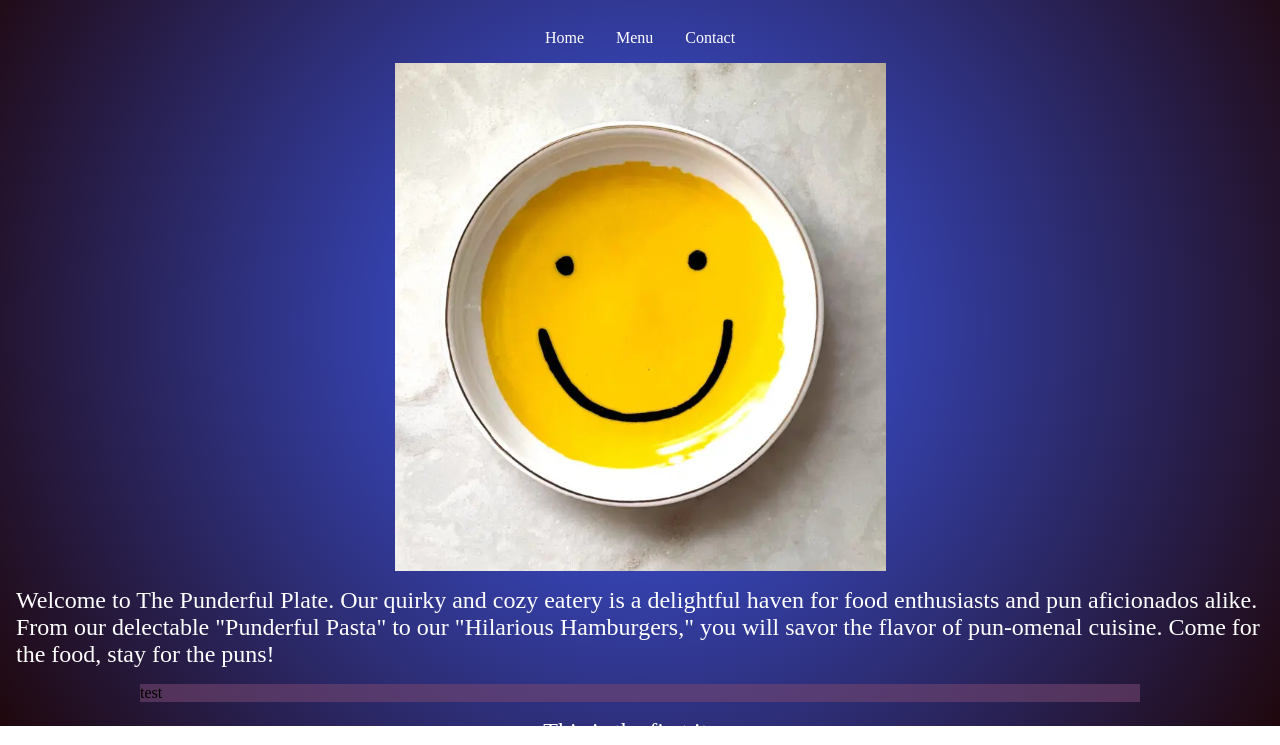
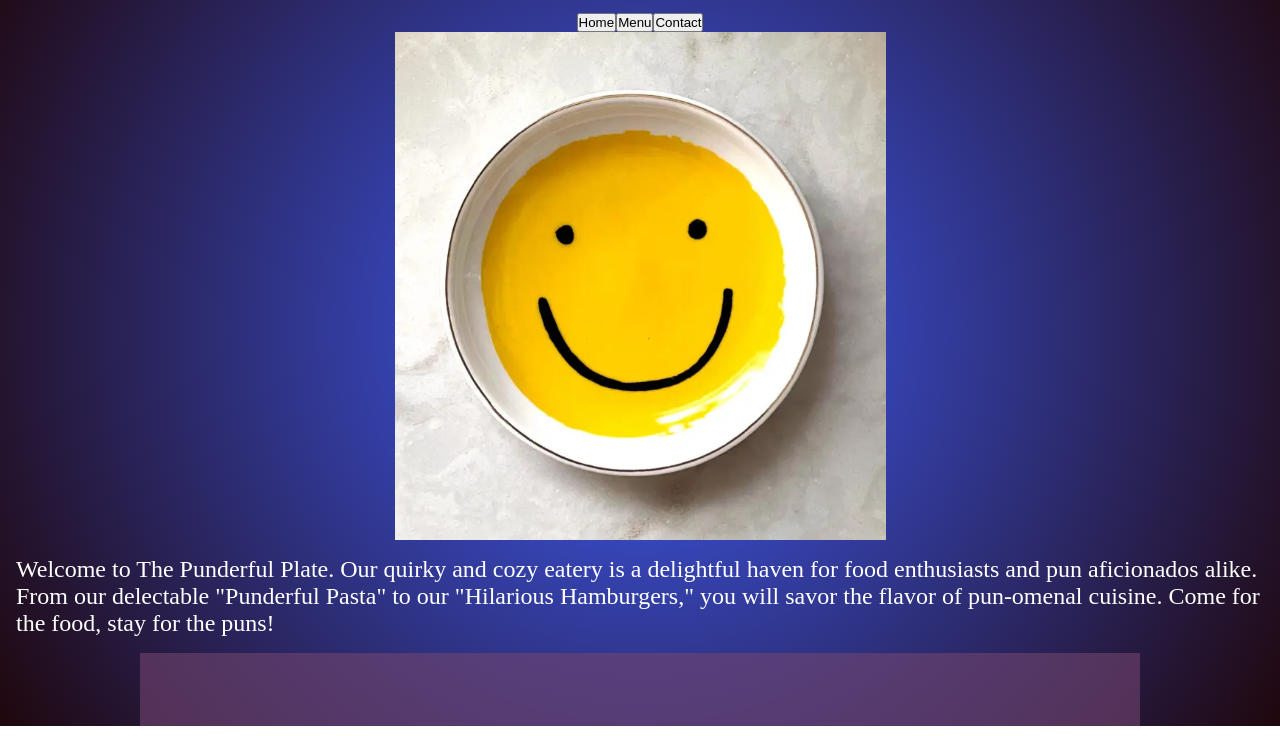
Before and after one commit to t0ntin/restaurant, a website built with webpack: page src/index.html in a window 1280 px wide. Shown: the part 74-819 px from the top of the page. Built offline with nearby package versions, Linux system fonts and the light colour scheme.

Commit message:
Refactored code
Buttons work correctly. Changed li elements to buttons, made code more semantically accurate.

```diff
--- a/src/load-page.js
+++ b/src/load-page.js
@@ -2,80 +2,61 @@ import './style.css';
 import plateImage from './plate.png';
 import { renderMenu } from './menu';
 
-function createHeader() {
+function createHeader(main) {
   const header = document.createElement('header');
+  const nav = document.createElement('nav');
   const title = document.createElement('p');
+
+  main.append(header);
+  header.append(title);
   title.textContent = 'The Punderful Plate';
-  header.append(title);
-  header.appendChild(createNav());
-  return header;
+  header.append(nav);
+  const sectionNames = ['Home', 'Menu', 'Contact'];
+  for (let i = 0; i < 3; i++) {
+    const button = document.createElement('button');
+    button.innerText = sectionNames[i];
+    nav.append(button);
+  }
 }
 
-function createNav() {
-  const nav = document.createElement('nav');
-  nav.append(createNavUl());
-  return nav;
+function createSection(main) {
+  const section = document.createElement('section');
+  main.append(section);
+  return section;
 }
-
-function createNavUl() {
-  const navUl = document.createElement('ul');
-  const liElements = createNavLi();
-  liElements.forEach(li => {
-    navUl.appendChild(li);
-  });
-  return navUl;
-}
-
-function createNavLi() {
-  const navHomeLi = document.createElement('li');
-  navHomeLi.textContent = 'Home';
-
-  const navMenuLi = document.createElement('li');
-  navMenuLi.textContent = 'Menu';
-
-  const navContactLi = document.createElement('li');
-  navContactLi.textContent = 'Contact';
-
-  return [navHomeLi, navMenuLi, navContactLi];
-}
-
-function renderHome(main) {
-  let activePage = {homeIsActive : true};
-  const bodyEl = document.createElement('div');
-  main.append(bodyEl);
-  const plate = new Image();
-  plate.src = plateImage;
-  bodyEl.append(plate);
-  const description = document.createElement('p');
-  bodyEl.append(description);
-  description.innerText = `Welcome to The Punderful Plate. Our quirky and cozy eatery is a delightful haven for food enthusiasts and pun aficionados alike. From our delectable "Punderful Pasta" to our "Hilarious Hamburgers," you will savor the flavor of pun-omenal cuisine. Come for the food, stay for the puns!`
-}
-
 
 function createFooter(main) {
   const footer = document.createElement('footer');
   main.append(footer);
-  footer.textContent = "test";
 }
 
+function renderSection(section) {
+  const plate = new Image();
+  plate.src = plateImage;
+  section.append(plate);
+  const description = document.createElement('p');
+  section.append(description);
+    description.innerText = `Welcome to The Punderful Plate. Our quirky and cozy eatery is a delightful haven for food enthusiasts and pun aficionados alike. From our delectable "Punderful Pasta" to our "Hilarious Hamburgers," you will savor the flavor of pun-omenal cuisine. Come for the food, stay for the puns!`
+}
 
 function handleClick() {
-  const navUl = document.querySelector('ul');
-  navUl.addEventListener('click', function (event) {
-    if (event.target.tagName === 'LI') {
-      console.log('Clicked element:', event.target.innerText);
+  // let activePage = {homeIsActive : true};
+  const nav = document.querySelector('nav');
+  nav.addEventListener('click', function (event) {
+    if (event.target.tagName === 'BUTTON') {
+      console.log("test");
+
     }
   });
-
-  }
-
+}
 
 function loadPage() {
   const main = document.querySelector('#content');
-  main.append(createHeader());
-  renderHome(main);
+
+  createHeader(main);
+  const section = createSection(main);
+  renderSection(section);
   createFooter(main);
-  renderMenu(main);
   handleClick();
 }
 
--- a/src/style.css
+++ b/src/style.css
@@ -44,7 +44,7 @@ h1 {
 
 }
 
-main div {
+section {
   display: flex;
   flex-direction: column;
   align-items: center;
```
Also changed, not shown: dist/bundle.js.
